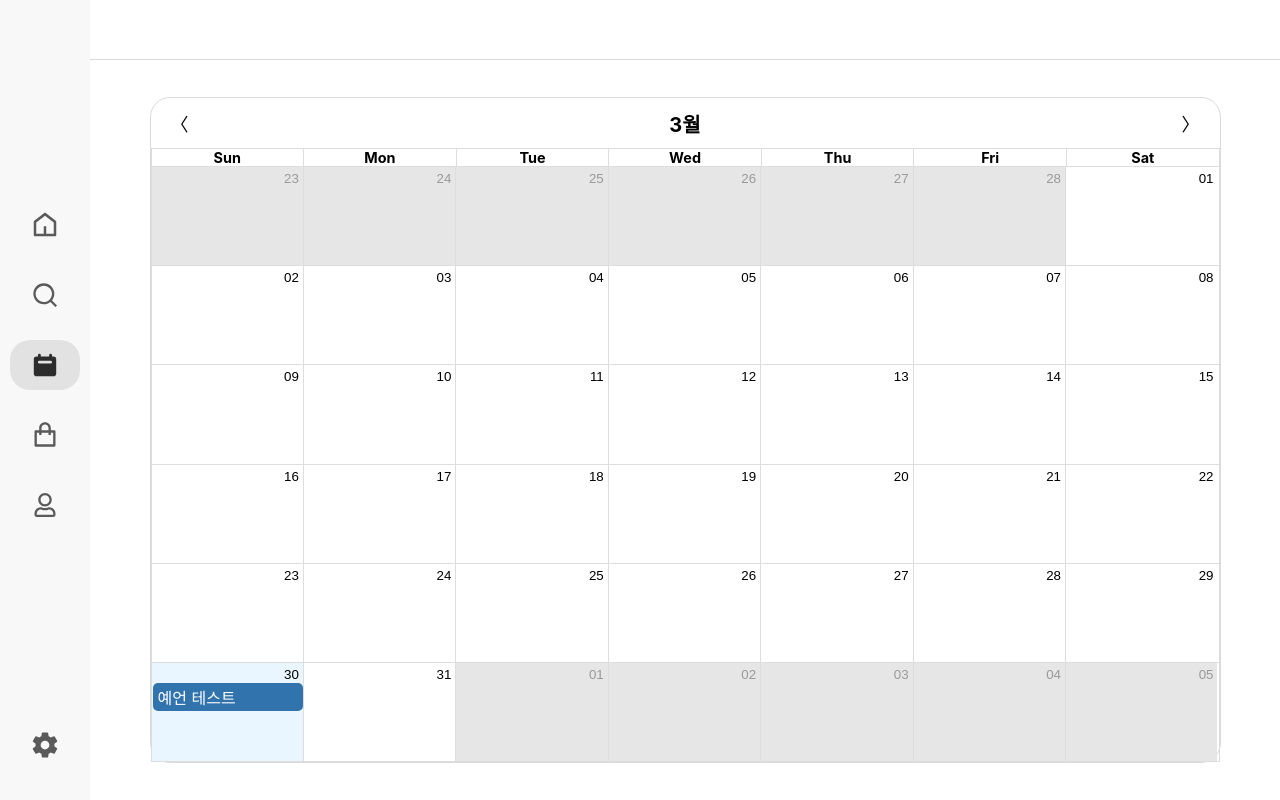
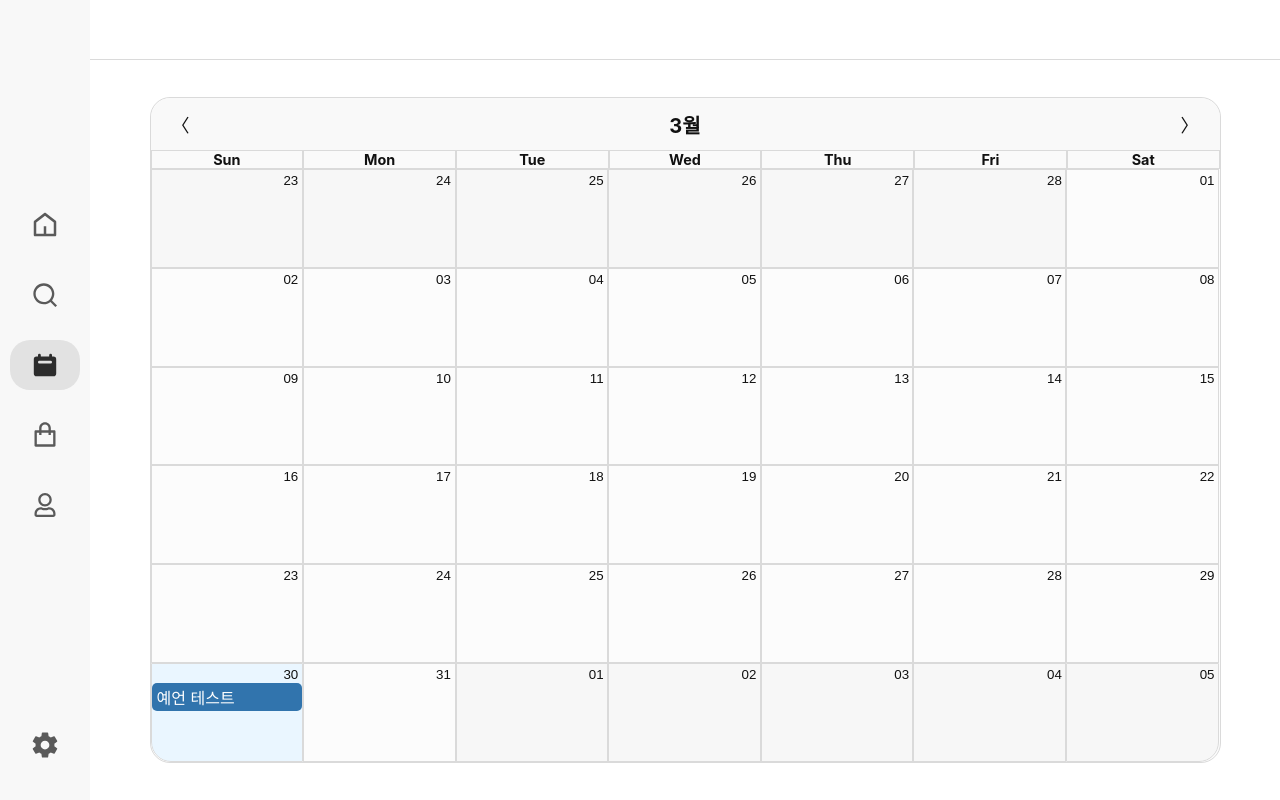
Before and after one commit to BaekSeoungJae/Prophecy_FrontEnd, a React (Create React App) app: page / in a window 1280 px wide. Built offline with nearby package versions, Linux system fonts and the light colour scheme.

Commit message:
달력 커스텀 및 다크모드 수정

```diff
--- a/src/components/CustomToolbar.jsx
+++ b/src/components/CustomToolbar.jsx
@@ -7,6 +7,10 @@ const ToolbarWrapper = styled.div`
   align-items: center;
   padding: 12px 20px;
   position: relative;
+  background-color: ${({ theme }) => theme.calendarToolbarBg};
+  border-radius: 20px 20px 0 0;
+  border: 1px solid ${({ theme }) => theme.calendarToolbarBg};
+  transition: all 0.3s ease;
 `;
 
 const NavButton = styled.button`
@@ -14,7 +18,8 @@ const NavButton = styled.button`
   border: none;
   font-size: 18px;
   cursor: pointer;
-  color: ${({ theme }) => theme.text};
+  color: ${({ theme }) => theme.calendarHeaderText};
+  transition: all 0.3s ease;
 `;
 
 const MonthText = styled.div`
@@ -23,7 +28,8 @@ const MonthText = styled.div`
   transform: translateX(-50%);
   font-size: 20px;
   font-weight: bold;
-  color: ${({ theme }) => theme.text};
+  color: ${({ theme }) => theme.calendarHeaderText};
+  transition: all 0.3s ease;
   cursor: pointer;
 
   &:hover {
--- a/src/pages/MainPage.jsx
+++ b/src/pages/MainPage.jsx
@@ -16,6 +16,7 @@ const Container = styled.div`
 const MainWrapper = styled.div`
   width: 90%;
   height: 90%; // 헤더 높이 제외
+  background-color: ${({ theme }) => theme.calendarBg};
   border: 1px solid ${({ theme }) => theme.borderBg};
   transition: all 0.3s ease;
   border-radius: 20px;
--- a/src/styles/GlobalStyle.jsx
+++ b/src/styles/GlobalStyle.jsx
@@ -24,6 +24,57 @@ const GlobalStyle = createGlobalStyle`
     background-color: ${({ theme }) => theme.scrollBg};
     border-radius: 0;
   }
+
+  /* 달력 커스텀 */
+  .rbc-month-view {
+    border: none !important;
+    border-radius: 0 0 20px 20px !important;
+    overflow: hidden !important; /* 🔥 중요: 안 하면 내부 셀 둥글기 적용 안 됨 */
+  }
+  /* 주차(week row) 아래 하얀 선 제거 */
+  .rbc-month-row {
+    border: none !important;
+  }
+
+  .rbc-month-row:last-child .rbc-day-bg:first-child {
+    border-bottom-left-radius: 20px !important;
+    color: ${({ theme }) => theme.otherText} !important;
+    transition: all 0.3s ease;
+  }
+
+  .rbc-month-row:last-child .rbc-day-bg:last-child {
+    border-bottom-right-radius: 20px !important;
+    color: ${({ theme }) => theme.otherText} !important;
+    transition: all 0.3s ease;
+  }
+
+  .rbc-off-range-bg {
+    background-color: ${({ theme }) => theme.calendarOutRangeBg} !important;
+    transition: background-color 0.3s ease;
+  }
+
+    /* 요일 바 배경 */
+  .rbc-header {
+    background-color: ${({ theme }) => theme.calendarHeaderBg} !important;
+    color: ${({ theme }) => theme.calendarHeaderText} !important;
+    border: 1px solid ${({ theme }) => theme.borderBg} !important;
+    transition: all 0.3s ease;
+  }
+    /* 내부 셀의 테두리 */
+    .rbc-day-bg {
+    border: 1px solid ${({ theme }) => theme.borderBg} !important;
+    transition: all 0.3s ease;
+  }
+  /* 일자 글자 색 */
+  .rbc-date-cell {
+    color: ${({ theme }) => theme.calendarDateText} !important;
+    transition: all 0.3s ease;
+  }
+  /* 이전, 다음 달 글자색 */
+  .rbc-off-range {
+  color: ${({ theme }) => theme.otherText} !important;
+  transition: all 0.3s ease;
+}
 `;
 
 export default GlobalStyle;
--- a/src/styles/theme.js
+++ b/src/styles/theme.js
@@ -7,6 +7,14 @@ export const lightTheme = {
   sideBtnBg: "#e2e2e2",
   scrollBar: "#a3a3a3",
   scrollBg: "#ffffff",
+  calendarBg: "#fcfcfc",
+  calendarOutRangeBg: "#f7f7f7",
+  calendarToolbarBg: "#f9f9f9",
+  calendarHeaderBg: "#fafafa",
+  calendarHeaderText: "#111",
+  calendarBorder: "#dadada",
+  calendarDateText: "#111",
+  otherText: "#111",
 };
 
 export const darkTheme = {
@@ -17,4 +25,12 @@ export const darkTheme = {
   sideBtnBg: "#969696",
   scrollBar: "#727272",
   scrollBg: "#444444",
+  calendarBg: "#5f5f5f",
+  calendarOutRangeBg: "#4e4e4e",
+  calendarToolbarBg: "#444",
+  calendarHeaderBg: "#3a3a3a",
+  calendarHeaderText: "#acacac",
+  calendarBorder: "#8d8d8d",
+  calendarDateText: "#cfcfcf",
+  otherText: "#202020",
 };
```
